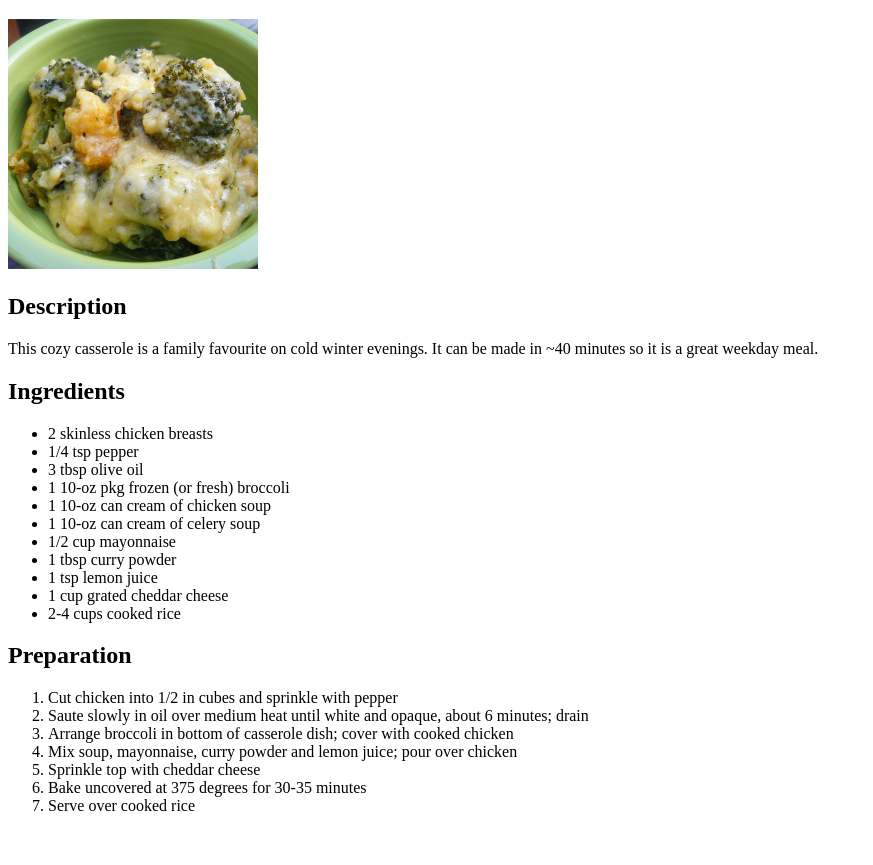
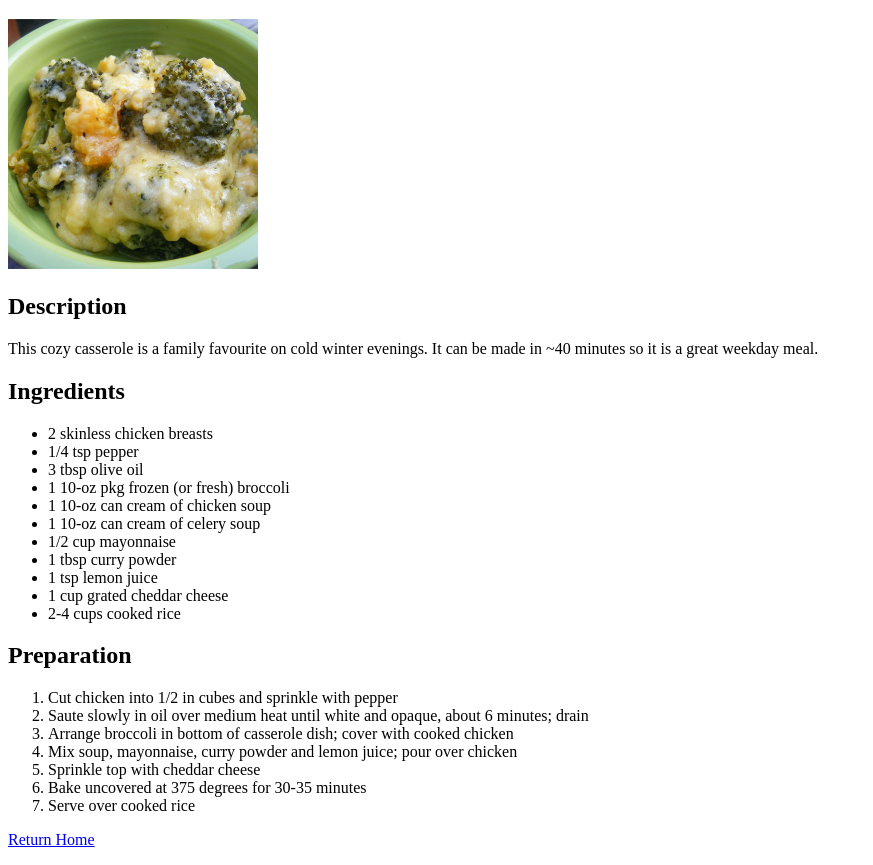
Before and after one commit to Black-Cat-CA/odin-recipes, a plain HTML site: page recipes/cbc.html in a window 1280 px wide. Shown: the part 61-926 px from the top of the page, without its empty margins (0-873 px from the left). Before the commit the page ends 892 px from the top, so only its background shows below. Drawn offline with Linux system fonts and the light colour scheme.

Commit message:
Add return home link on recipe pages

```diff
--- a/recipes/cbc.html
+++ b/recipes/cbc.html
@@ -34,5 +34,6 @@
         <li>Bake uncovered at 375 degrees for 30-35 minutes</li>
         <li>Serve over cooked rice</li>
     </ol>
+    <p><a href="../index.html">Return Home</a></p>
 </body>
 </html>
```
Also changed, not shown: recipes/cinnamonpineapple.html (+1 -0 lines), recipes/peanutnoodles.html (+1 -0 lines).
